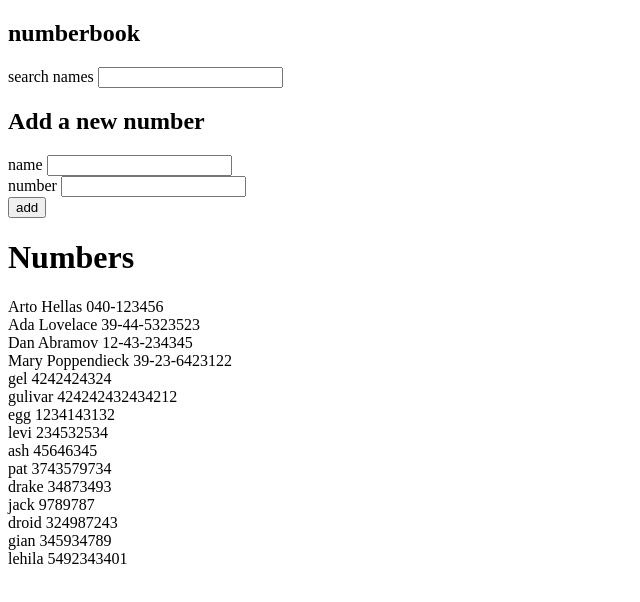
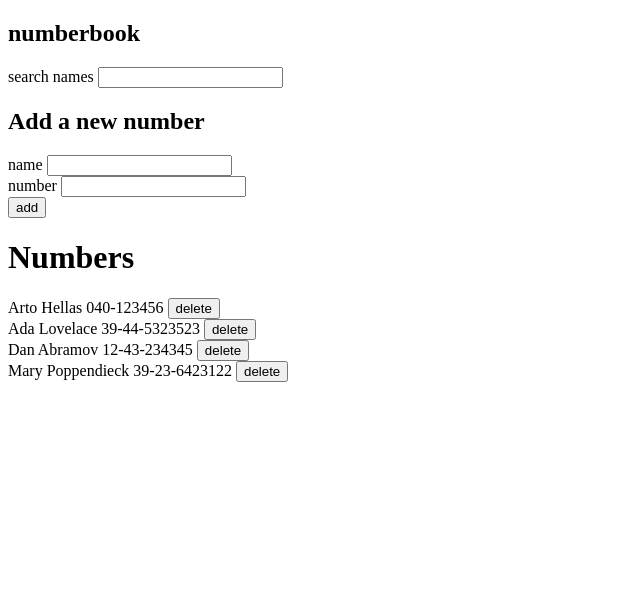
Before and after one commit to fairahman/fullStackOpen, a React (Create React App) app in the folder part2/phonebook/: page / in a window 1280 px wide. Shown: the top 602 px of the page, without its empty margins (0-640 px from the left). Built offline with nearby package versions, Linux system fonts and the light colour scheme; data requests are answered from the project's data file.

Commit message:
added deleting feature for contacts

```diff
--- a/part2/phonebook/db.json
+++ b/part2/phonebook/db.json
@@ -1,5 +1,5 @@
 {
-  "persons": [
+  "persons":[
     {
       "name": "Arto Hellas",
       "number": "040-123456",
@@ -19,61 +19,6 @@
       "name": "Mary Poppendieck",
       "number": "39-23-6423122",
       "id": 4
-    },
-    {
-      "name": "gel",
-      "number": "4242424324",
-      "id": 5
-    },
-    {
-      "name": "gulivar",
-      "number": "424242432434212",
-      "id": 6
-    },
-    {
-      "name": "egg",
-      "number": "1234143132",
-      "id": 7
-    },
-    {
-      "name": "levi",
-      "number": "234532534",
-      "id": 8
-    },
-    {
-      "name": "ash",
-      "number": "45646345",
-      "id": 9
-    },
-    {
-      "name": "pat",
-      "number": "3743579734",
-      "id": 11
-    },
-    {
-      "name": "drake",
-      "number": "34873493",
-      "id": 13
-    },
-    {
-      "name": "jack",
-      "number": "9789787",
-      "id": 14
-    },
-    {
-      "name": "droid",
-      "number": "324987243",
-      "id": 15
-    },
-    {
-      "name": "gian",
-      "number": "345934789",
-      "id": 16
-    },
-    {
-      "name": "lehila",
-      "number": "5492343401",
-      "id": 19
     }
   ]
 }
--- a/part2/phonebook/src/App.js
+++ b/part2/phonebook/src/App.js
@@ -1,23 +1,31 @@
 import { useEffect, useState } from "react";
-import axios from "axios";
+ import noteService from "./services/notes.js" ;
+
 import Filter from "./components/Filter";
 import PersonForm from "./components/PersonForm.js";
 import { Persons } from "./components/Persons";
+
 const App = () => {
+  console.log(noteService)
   const [contacts, setContacts] = useState([]);
   const [name, setName] = useState('');
   const [number, setNumber] = useState('');
   const [filterVal, setFilterVal] = useState('');
 
   useEffect(() => {
-    axios
-      .get('http://localhost:3001/persons')
-      .then(response => setContacts(response.data));
-  }, [])
+    console.log('useEffect runs...')
+    const fetchData = async () => {
+      const response = await noteService.getAll();
+      console.log("response of async at useEffect:", response);
+      setContacts(response); // Update the state with fetched data directly
+    };
+
+    fetchData(); // Call the async function to fetch and update the state
+  }, []);
 
   console.log("contacts", contacts);
 
-  const handleNameChange = (event) => setName(event.target.value);
+  const handleNameChange = (event) => setName(event.target.value)
 
   const handleNumberChange = (event) => setNumber(event.target.value);
 
@@ -25,9 +33,10 @@ const App = () => {
     // console.log()
     const valueToFilter = event.target.value
    setFilterVal(valueToFilter)
+   //experimenting using useMemo()
+
 
   };
-
 
   const handleSubmit = (event) => {
     event.preventDefault();
@@ -43,7 +52,7 @@ const App = () => {
       if (number === contact.number) {
         console.log("number", number);
         alert(`${number} is already added to numberbook`)
-        return;
+        return
       }
     }
     // if (name in contacts) {
@@ -54,11 +63,36 @@ const App = () => {
     //   alert(`${name} is already added to numberbook`);
     //   return;
     // }
-    axios
-      .post(' http://localhost:3001/persons', {name, number})
+    noteService
+      .create({name, setName, number, setNumber, contacts, setContacts})
       .then(response => setContacts(contacts.concat(response.data)));
       setName('');
       setNumber('');
+    // axios
+    //   .post(' http://localhost:3001/persons', {name, number})
+    //   .then(response => setContacts(contacts.concat(response.data)));
+    //   setName('');
+    //   setNumber('');
+
+  }
+  const handleDelete = (event) => {
+
+   const id = event.target.parentElement.getAttribute('id');
+   const contactToDel = contacts.find(contact => contact.id === +id);
+   if (!window.confirm(`delete ${contactToDel.name}?`)) {
+    return;
+   }
+   const url = `http://localhost:3001/persons/${id}`
+   noteService
+    .deleteContact(url)
+    .then(() => {
+
+      const updatedContacts = contacts.filter((contact) => {
+        // if (contact.id === +id) deleteName = contact.name;
+        return contact.id !== +id})
+      console.log("updatedContacts", updatedContacts);
+      setContacts(updatedContacts);
+    })
 
   }
   return (
@@ -68,7 +102,7 @@ const App = () => {
       <h2>Add a new number</h2>
       <PersonForm handleSubmit={handleSubmit} handleNameChange={handleNameChange} handleNumberChange={handleNumberChange} name={name} number={number}/>
       <h1>Numbers</h1>
-      <Persons filterVal={filterVal} contacts={contacts}/>
+      <Persons filterVal={filterVal} contacts={contacts} handleDelete={handleDelete}/>
     </>
 
   )
--- a/part2/phonebook/src/components/Persons.js
+++ b/part2/phonebook/src/components/Persons.js
@@ -1,4 +1,10 @@
-export const Persons = ({filterVal, contacts}) => {
+import { useMemo } from "react";
+
+export const Persons = ({filterVal, contacts, handleDelete}) => {
+ // console.log("filterVal at Persons:", contacts)
+ const cachedContacts = useMemo(() =>{
+   return contacts.map((contact) => <div key={contact.name} id={contact.id}> {contact.name} {contact.number} <button onClick={handleDelete}>delete</button> </div>)
+ }, [contacts]);
   return (
     <>
       {filterVal ? contacts.filter(contact => {
@@ -9,9 +15,8 @@ export const Persons = ({filterVal, contacts}) => {
         }
         return true;
       })
-      .map(contact =>
-        (<div key={contact.name}>{contact.name} {contact.number}</div>)) :
-      contacts.map((contact) => <div key={contact.name}> {contact.name} {contact.number} </div>)}
+      .map(contact => <div key={contact.name} id ={contact.id}> {contact.name} {contact.number} <button onClick={handleDelete}>delete</button> </div>)
+      : cachedContacts}
     </>
   )
 }
--- a/part2/phonebook/src/index.js
+++ b/part2/phonebook/src/index.js
@@ -3,11 +3,7 @@ import ReactDOM from 'react-dom/client';
 import App from './App';
 
 const root = ReactDOM.createRoot(document.getElementById('root'));
-root.render(
-  <React.StrictMode>
-    <App />
-  </React.StrictMode>
-);
+root.render(<App/>);
 
 // If you want to start measuring performance in your app, pass a function
 // to log results (for example: reportWebVitals(console.log))
--- /dev/null
+++ b/part2/phonebook/src/services/notes.js
@@ -0,0 +1,13 @@
+import axios from "axios";
+const getAll = () => {
+  return axios.get('http://localhost:3001/persons')
+    .then(response => response.data);
+}
+const create = ({name, setName, number, setNumber, setContacts, contacts}) => {
+   return axios.post('http://localhost:3001/persons', {name, number});
+}
+const deleteContact = (url) => {
+  return axios.delete(url)
+
+}
+export default {create, getAll, deleteContact};
```
